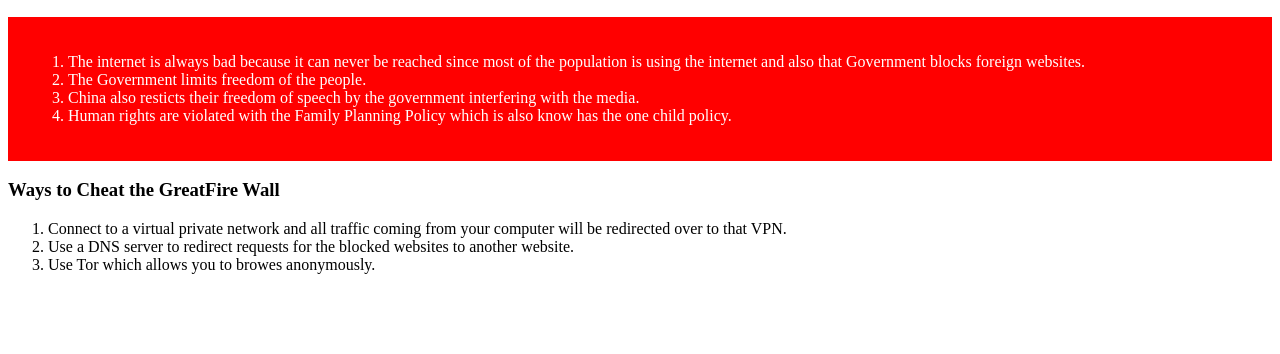
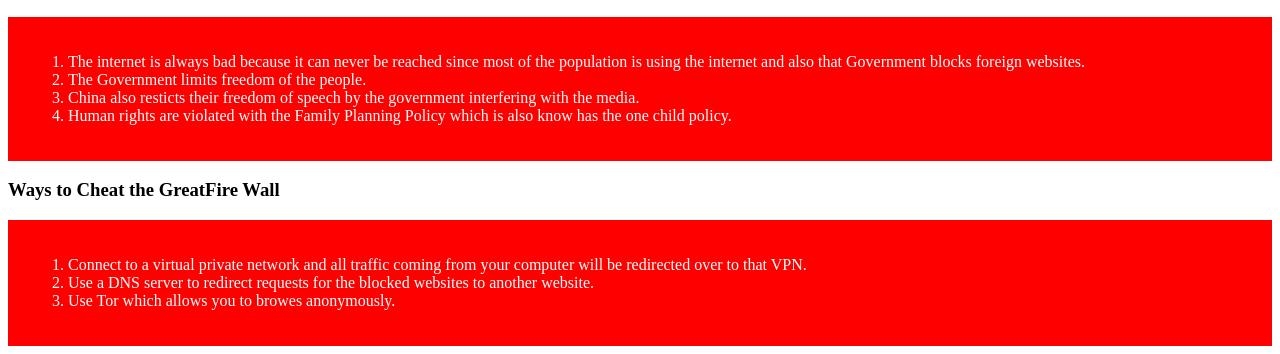
Before and after one commit to tapiae/E-voting, a plain HTML site: page index.html in a window 1280 px wide. Shown: the part 633-987 px from the top of the page. Before the commit the page ends 923 px from the top, so only its background shows below. Drawn offline with Linux system fonts and the light colour scheme.

Commit message:
Update index.html

```diff
--- a/index.html
+++ b/index.html
@@ -28,7 +28,10 @@
       </div>
 <html>
   <h3> Ways to Cheat the GreatFire Wall</h3>
+   <div style="background-color:red; color:white; padding:20px;">
   <ol>
     <li>Connect to a virtual private network and all traffic coming from your computer will be redirected over to that VPN.</li>
     <li> Use a DNS server to redirect requests for the blocked websites to another website.</li>
     <li>Use Tor which allows you to browes anonymously.</li>
+     </ol>
+  </div>
```
